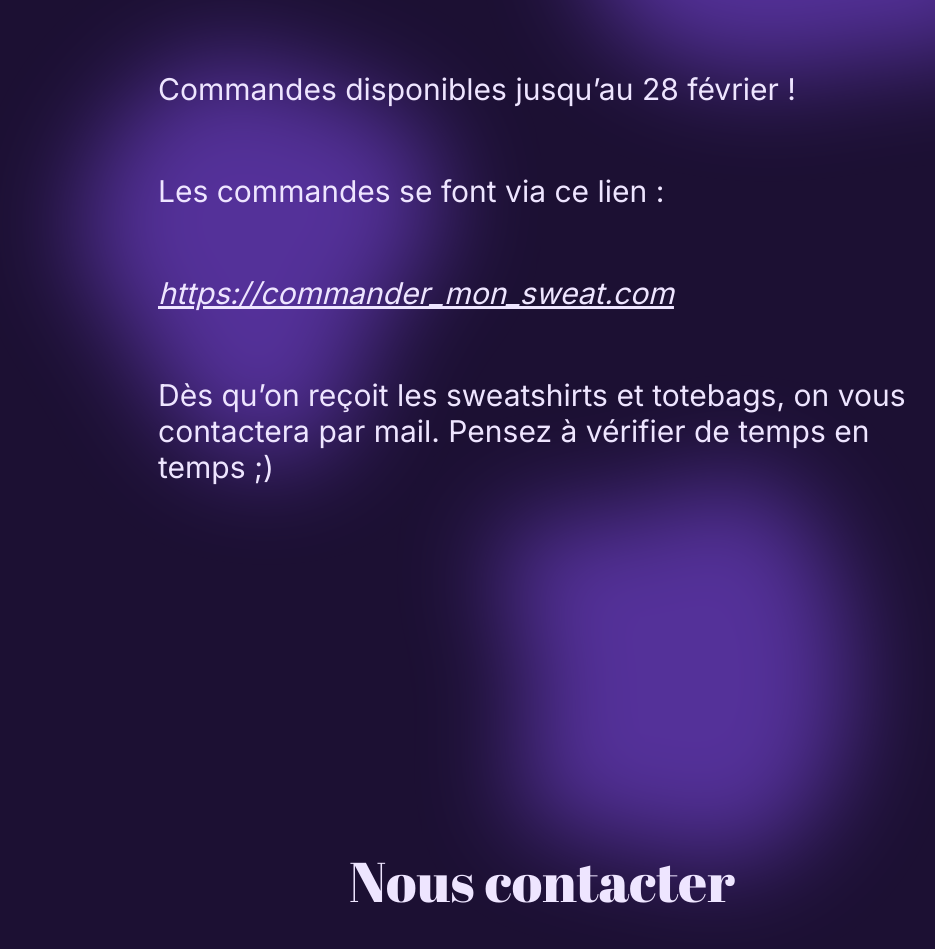
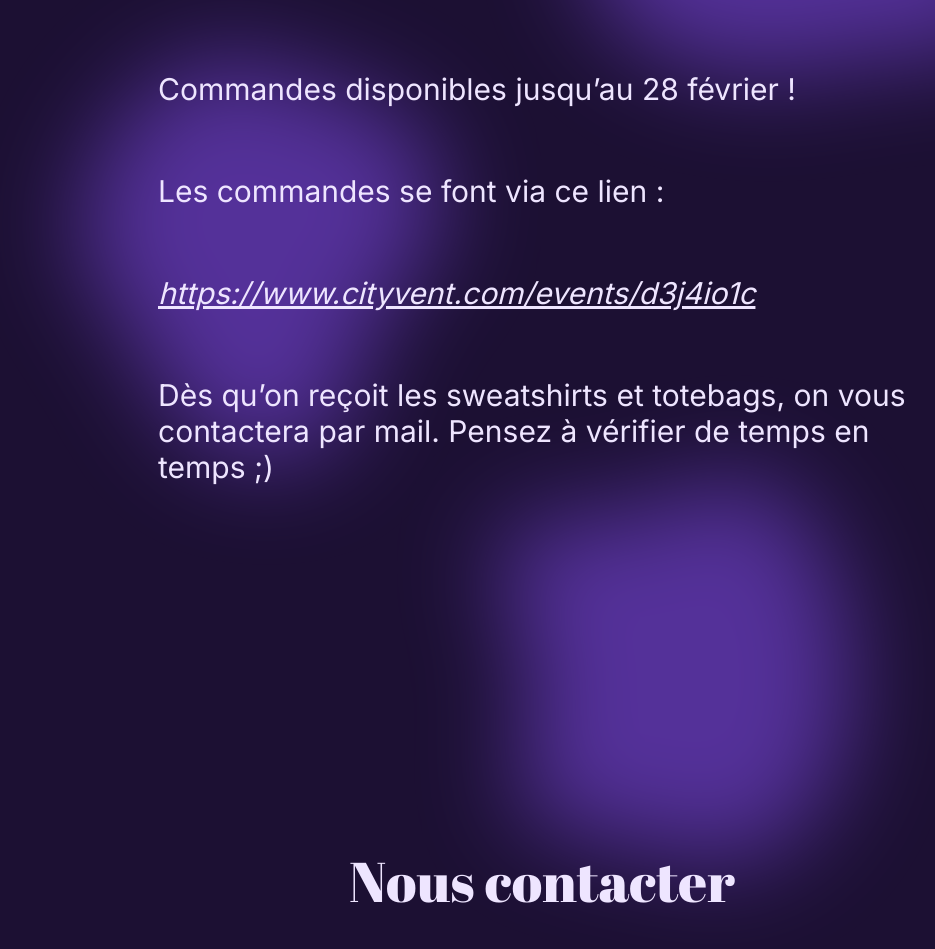
Before and after one commit to Jules-10/Vente_sweats_lycee, a plain HTML site: page index.html in a window 1280 px wide. Shown: the part 3997-4946 px from the top of the page, without its empty margins (98-1033 px from the left). Drawn offline with Linux system fonts and the light colour scheme.

Commit message:
Update index.html

```diff
--- a/index.html
+++ b/index.html
@@ -22,7 +22,7 @@
         </ul>
 
         <a href="#contact" class="desktop">nous contacter</a>
-		<a href="#command" class="phone">commander</a>
+		<a href="https://www.cityvent.com/events/d3j4io1c" class="phone">commander</a>
     </nav>
 
     <div class="page flexcontainer" id="home">
@@ -97,7 +97,7 @@
         <div class="flexcontainer">
             <p>Commandes disponibles jusqu’au 28 février !</p>
             <p>Les commandes se font via ce lien :</p>
-            <a href="#"><em><p>https://commander_mon_sweat.com</p></em></a>
+            <a href="https://www.cityvent.com/events/d3j4io1c" target="blank"><em><p>https://www.cityvent.com/events/d3j4io1c</p></em></a>
             <p>Dès qu’on reçoit les sweatshirts et totebags, on vous contactera par mail. Pensez à vérifier de temps en temps ;)</p>
         </div>
     </div>
```
